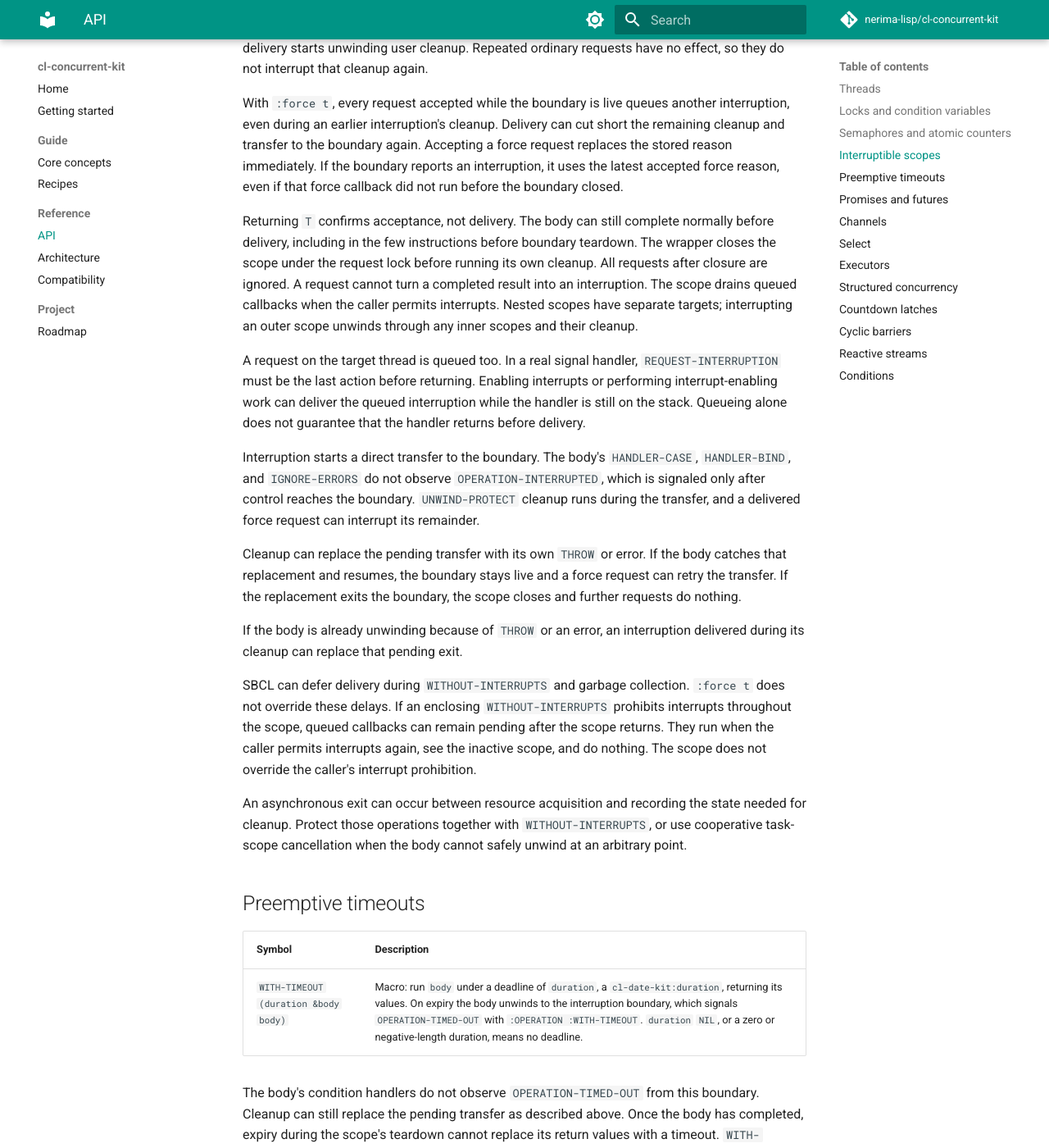
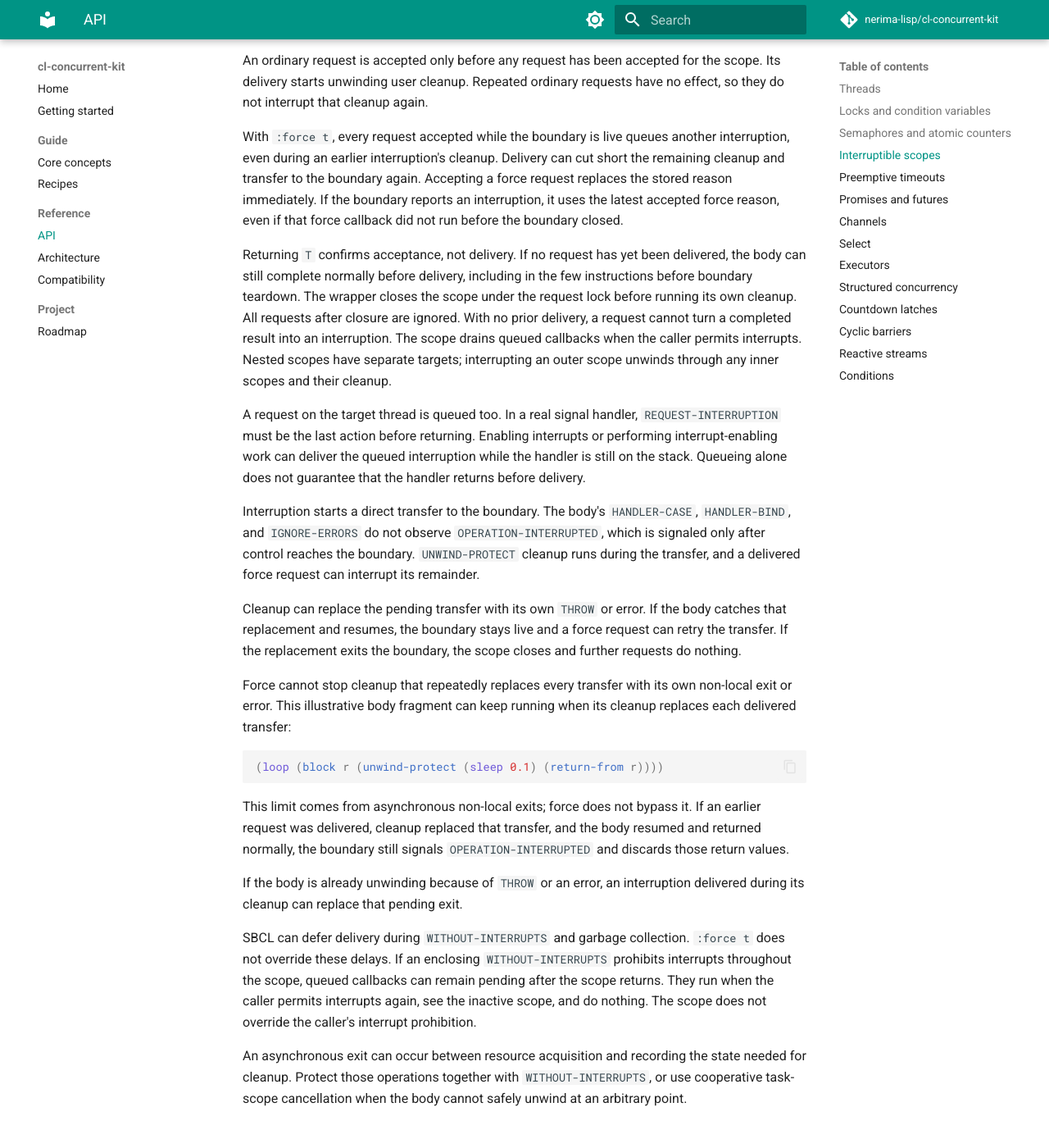
Before and after one commit to nerima-lisp/cl-concurrent-kit, an MkDocs documentation site: the page built from docs/src/reference/api.md, in a window 1280 px wide and 1400 px high, scrolled down 2388 px. Shown: the whole window at 82% size. Built offline with MkDocs 1.6.1 and Material for MkDocs 9.7.7, drawn with Linux system fonts in a browser that asks for light colours; comment, search, counter and statistics services are not loaded; some of the changed text lies outside the part shown.

Commit message:
docs: qualify interruption limits and finalize v0.7.0 notes

````diff
--- a/docs/src/reference/api.md
+++ b/docs/src/reference/api.md
@@ -49,7 +49,7 @@ deadline as an exact rational.
 
 | Symbol | Description |
 |---|---|
-| `WITH-INTERRUPTIBLE-SCOPE` `((scope) &body body)` | Macro: bind `scope` to a fresh interruption target and run `body` on the calling thread. Return the body's values on normal completion. An interruption unwinds the body and signals `OPERATION-INTERRUPTED` at the scope boundary. |
+| `WITH-INTERRUPTIBLE-SCOPE` `((scope) &body body)` | Macro: bind `scope` to a fresh interruption target and run `body` on the calling thread. A normal return preserves its values if no request was delivered. A delivered interruption is reported as `OPERATION-INTERRUPTED` at the scope boundary. |
 | `REQUEST-INTERRUPTION` `(scope &key reason force)` | Queue interruption of this scope. `reason` and `force` default to `NIL`. Return `T` for an accepted request. Return `NIL` for a `NIL` scope, a closed scope, or a duplicate ordinary request. |
 | `OPERATION-INTERRUPTED-SCOPE` `(condition)` | The opaque scope object named by an `OPERATION-INTERRUPTED` condition. |
 | `OPERATION-INTERRUPTED-REASON` `(condition)` | The first accepted request's reason, replaced by the latest accepted force request's reason if any. Defaults to `NIL`. |
@@ -70,11 +70,12 @@ Accepting a force request replaces the stored reason immediately. If the
 boundary reports an interruption, it uses the latest accepted force reason,
 even if that force callback did not run before the boundary closed.
 
-Returning `T` confirms acceptance, not delivery. The body can still complete
-normally before delivery, including in the few instructions before boundary
+Returning `T` confirms acceptance, not delivery. If no request has yet been
+delivered, the body can still complete normally before delivery, including
+in the few instructions before boundary
 teardown. The wrapper closes the scope under the request lock before running
-its own cleanup. All requests after closure are ignored. A request cannot
-turn a completed result into an interruption. The scope drains queued
+its own cleanup. All requests after closure are ignored. With no prior
+delivery, a request cannot turn a completed result into an interruption. The scope drains queued
 callbacks when the caller permits interrupts.
 Nested scopes have separate targets; interrupting an outer scope unwinds
 through any inner scopes and their cleanup.
@@ -96,6 +97,19 @@ the body catches that replacement and resumes, the boundary stays live and
 a force request can retry the transfer. If the replacement exits the
 boundary, the scope closes and further requests do nothing.
 
+Force cannot stop cleanup that repeatedly replaces every
+transfer with its own non-local exit or error. This illustrative body fragment
+can keep running when its cleanup replaces each delivered transfer:
+
+```lisp
+(loop (block r (unwind-protect (sleep 0.1) (return-from r))))
+```
+
+This limit comes from asynchronous non-local exits; force does not bypass it.
+If an earlier request was delivered, cleanup replaced that transfer, and the
+body resumed and returned normally, the boundary still signals
+`OPERATION-INTERRUPTED` and discards those return values.
+
 If the body is already unwinding because of `THROW` or an error, an
 interruption delivered during its cleanup can replace that pending exit.
 
@@ -115,17 +129,24 @@ body cannot safely unwind at an arbitrary point.
 
 | Symbol | Description |
 |---|---|
-| `WITH-TIMEOUT` `(duration &body body)` | Macro: run `body` under a deadline of `duration`, a `cl-date-kit:duration`, returning its values. On expiry the body unwinds to the interruption boundary, which signals `OPERATION-TIMED-OUT` with `:OPERATION :WITH-TIMEOUT`. `duration` `NIL`, or a zero or negative-length duration, means no deadline. |
+| `WITH-TIMEOUT` `(duration &body body)` | Macro: run `body` with an SBCL timer for `duration`, a `cl-date-kit:duration`. A delivered timeout transfers to the boundary, which signals `OPERATION-TIMED-OUT` with `:OPERATION :WITH-TIMEOUT`. A normal return preserves the body's values if no timeout was delivered. `duration` `NIL`, or a zero or negative-length duration, means no deadline. |
 
 The body's condition handlers do not observe `OPERATION-TIMED-OUT` from this
 boundary. Cleanup can still replace the pending transfer as described above.
-Once the body has completed, expiry during the scope's teardown cannot replace its return
-values with a timeout. `WITH-TIMEOUT` uses the same interruption mechanism,
+With no prior delivery, expiry during the scope's teardown cannot replace a
+completed result with a timeout. If cleanup replaces a delivered transfer and
+the body resumes and returns normally, the boundary still signals
+`OPERATION-TIMED-OUT` and discards those values. `WITH-TIMEOUT` uses the same interruption mechanism,
 including its caller-controlled delivery and draining, and has the same
 asynchronous-exit limitations as `WITH-INTERRUPTIBLE-SCOPE`.
 
-`WITH-TIMEOUT` uses an SBCL timer and does not consult `*CLOCK*`. Unlike the
-earlier implementation, it does not signal `SB-EXT:TIMEOUT` inside the body:
+If the caller prohibits interrupts throughout the scope with
+`WITHOUT-INTERRUPTS`, the body can complete without the timeout ever firing.
+Any callback delivered after the scope closes does nothing. The macro
+preserves the caller's interrupt policy.
+
+`WITH-TIMEOUT` uses an SBCL timer and does not consult `*CLOCK*`.
+It does not signal `SB-EXT:TIMEOUT` inside the body:
 a body handler for `SERIOUS-CONDITION` cannot catch the expiry, and the macro
 does not provide a `CONTINUE` restart for it.
 
````
Also changed, not shown: docs/src/project/release-v0.7.0.md (+17 -6 lines), docs/src/reference/architecture.md (+14 -4 lines), 1 other file.
